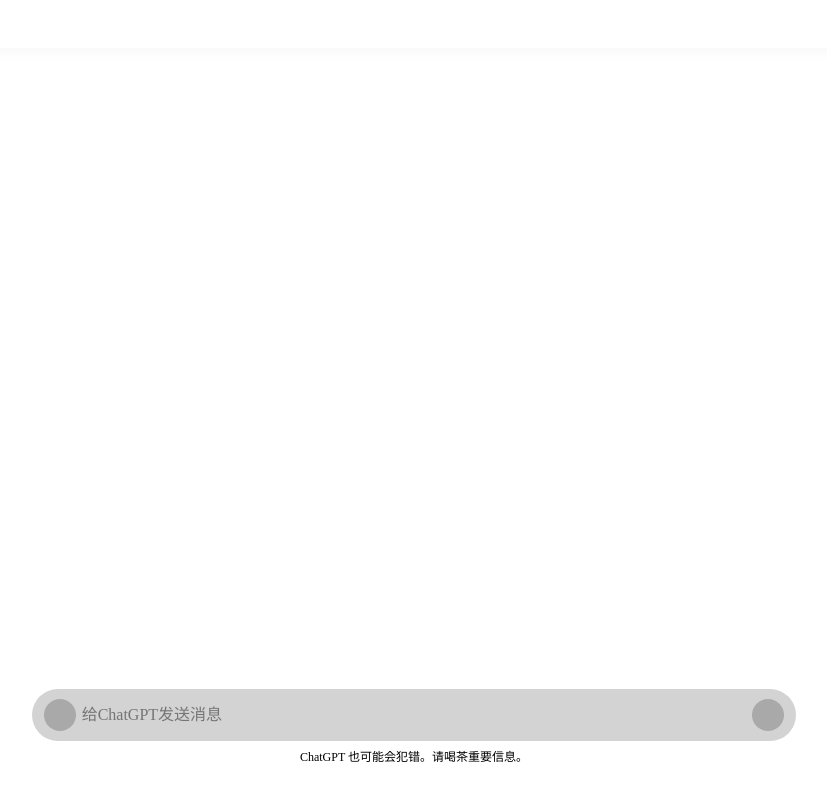
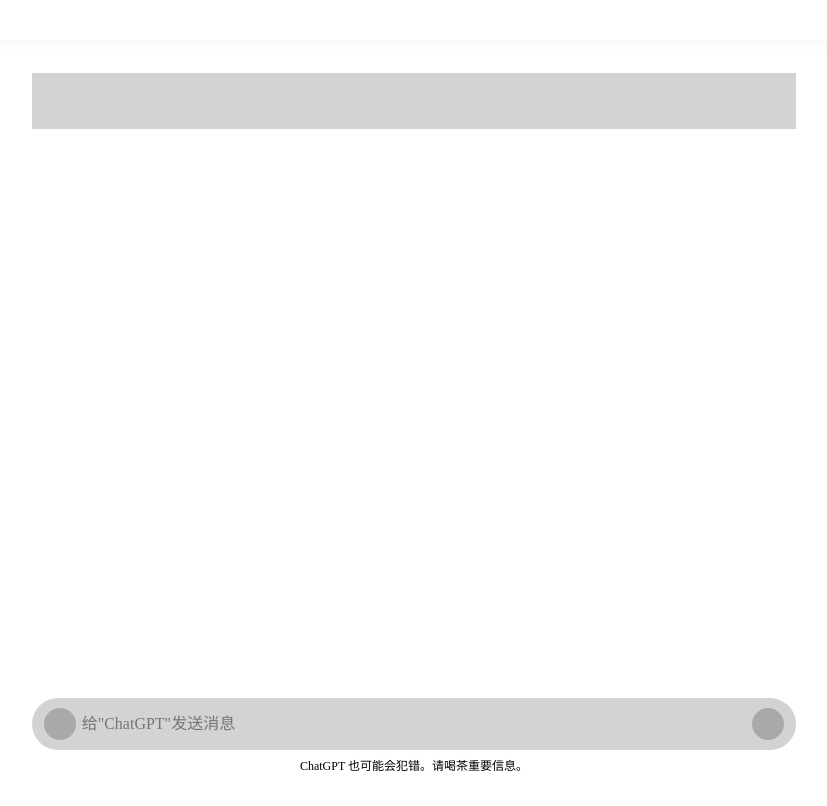
Before and after one commit to ultracold273/ultracold273.github.io, a Gatsby site: page /chat in a window 1280 px wide. Shown: the part 10-816 px from the top of the page, without its empty margins (226-1053 px from the left). Built offline with nearby package versions, Linux system fonts and the light colour scheme; Gatsby itself is replaced by a stand-in of ours.

Commit message:
Refactor

```diff
--- a/src/components/Chat/Disclaimer.tsx
+++ b/src/components/Chat/Disclaimer.tsx
@@ -1,5 +1,7 @@
 import React from 'react'
 import styled from '@emotion/styled'
+
+import DisplayText from '../../i18n/string.json'
 
 const Wrapper = styled.div`
     display: flex;
@@ -23,7 +25,7 @@ const Disclaimer = () => {
     return (
         <>
             <Wrapper>
-                <Content>ChatGPT 也可能会犯错。请喝茶重要信息。</Content>
+                <Content>{DisplayText.disclaimer}</Content>
             </Wrapper>
         </>
     )
--- a/src/components/Chat/InputBar.tsx
+++ b/src/components/Chat/InputBar.tsx
@@ -1,5 +1,7 @@
 import React from 'react'
 import styled from '@emotion/styled'
+
+import DisplayText from '../../i18n/string.json'
 
 const Wrapper = styled.div`
     display: flex;
@@ -62,7 +64,7 @@ const InputBar = () => {
             <Wrapper>
                 <FlexContainer>
                     <FileUploadPlaceHolder />
-                    <Input rows={1} placeholder='给ChatGPT发送消息' onInput={handleInput} />
+                    <Input rows={1} placeholder={DisplayText.input_placeholder} onInput={handleInput} />
                     <SendButton />
                 </FlexContainer>
             </Wrapper>
--- a/src/components/Header/Header.tsx
+++ b/src/components/Header/Header.tsx
@@ -5,10 +5,11 @@ import Navigation from './Navigation'
 import Logo from './Logo'
 
 const Wrapper = styled.header`
-    position: relative;
+    position: fixed;
     top: 0;
     height: 50px;
     width: 100%;
+    min-width: 400px;
     background-color: #fff;
     box-shadow: 0 0 20px rgba(0, 0, 0, 0.05);
     z-index: 1;
--- a/src/components/Layout/Layout.tsx
+++ b/src/components/Layout/Layout.tsx
@@ -19,18 +19,21 @@ type MainProps = {
 const Container = styled.div<ContainerProps>`
     margin: ${ props => {
         const horizonMargin = ((props.width - 500) / 80 + 10).toString()
-        return "2% " + horizonMargin + "% 2% " + horizonMargin + "%;"
+        return "2% " + horizonMargin + "% 0% " + horizonMargin + "%;"
     }}
     flex: 1;
 `
 
 const Main = styled.main<MainProps>`
+    box-sizing: border-box;
+    padding-top: 50px;
     display: flex;
+    width: 100%;
     flex-direction: column;
     min-height: 100px;
     padding-bottom: ${ props => props.fixRolling ? '0px' : '30px' };
     overflow: hidden;
-    height: ${ props => props.fixRolling ? '100vh' : 'auto' };
+    height: ${ props => props.fixRolling ? '98vh' : 'auto' };
 `
 const Layout: React.FC<LayoutProps> = (props) => {
     // Outside useEffect, we are not allowed to use `document`
@@ -51,12 +54,14 @@ const Layout: React.FC<LayoutProps> = (props) => {
     }, [])
 
     return (
-        <Main fixRolling={props.fixRolling ?? false}>
+        <>
             <Header />
-            <Container width={width}>
-                {props.children}
-            </Container>
-        </Main>
+            <Main fixRolling={props.fixRolling ?? false}>
+                <Container width={width}>
+                    {props.children}
+                </Container>
+            </Main>
+        </>
     )
 }
 
--- /dev/null
+++ b/src/i18n/string.json
@@ -0,0 +1,4 @@
+{
+    "disclaimer": "ChatGPT 也可能会犯错。请喝茶重要信息。",
+    "input_placeholder": "给\"ChatGPT\"发送消息"
+}
--- a/src/pages/chat.tsx
+++ b/src/pages/chat.tsx
@@ -18,7 +18,19 @@ const MainWrapper = styled.main`
 `
 
 const ContentBox = styled.div`
+    display: flex;
+    flex-direction: column;
     flex: 1;
+`
+
+const StickyHeader = styled.div`
+    box-sizing: border-box;
+    position: sticky;
+    top: 0px;
+    align-items: center;
+    justify-content: space-between;
+    background-color: lightgray;
+    height: 56px;
 `
 
 const BottomBox = styled.div`
@@ -44,7 +56,9 @@ const Chat = (props: PageProps) => {
         <>
             <Layout fixRolling={true}>
                 <MainWrapper>
-                    <ContentBox></ContentBox>
+                    <ContentBox>
+                        <StickyHeader />
+                    </ContentBox>
                     <BottomBox>
                         <InputBar />
                         <Disclaimer />
```
